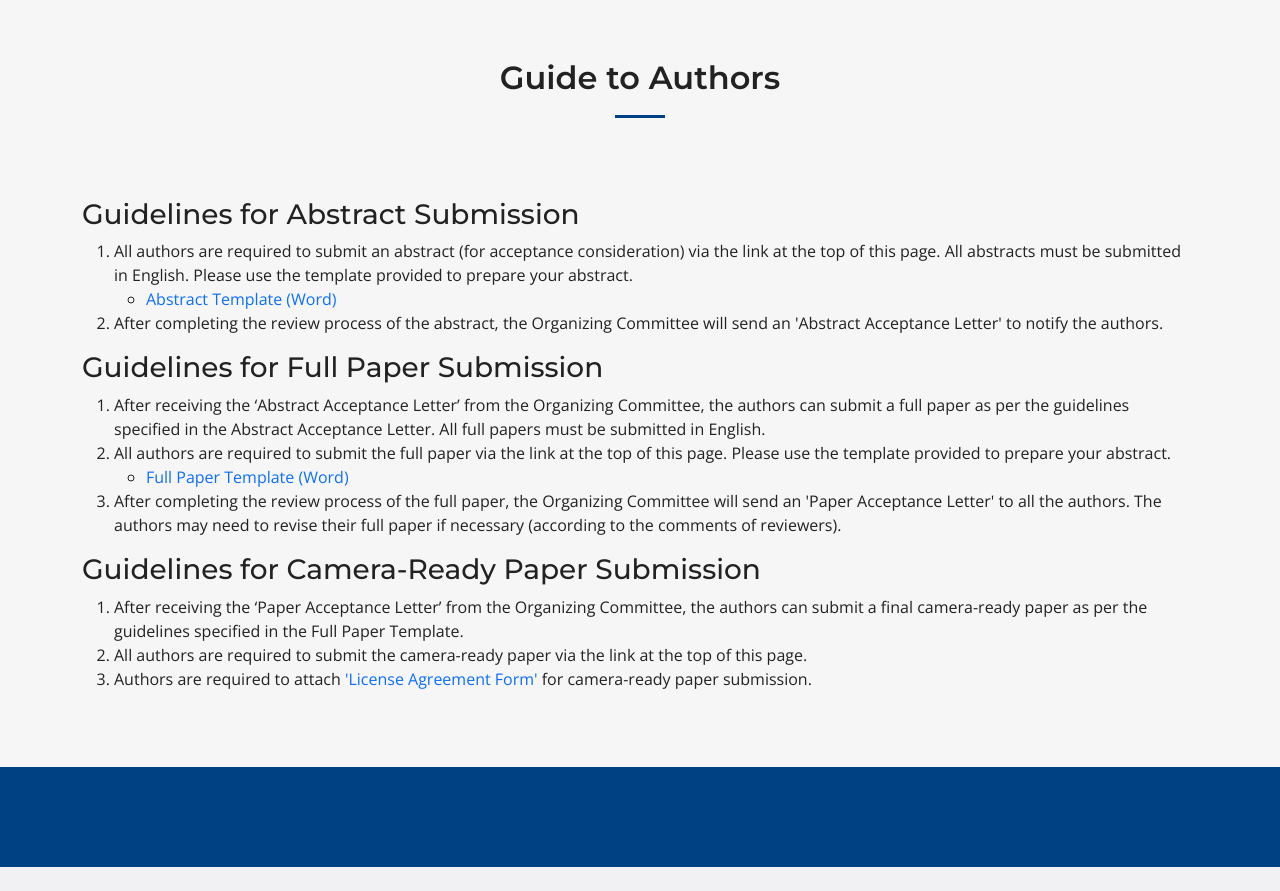
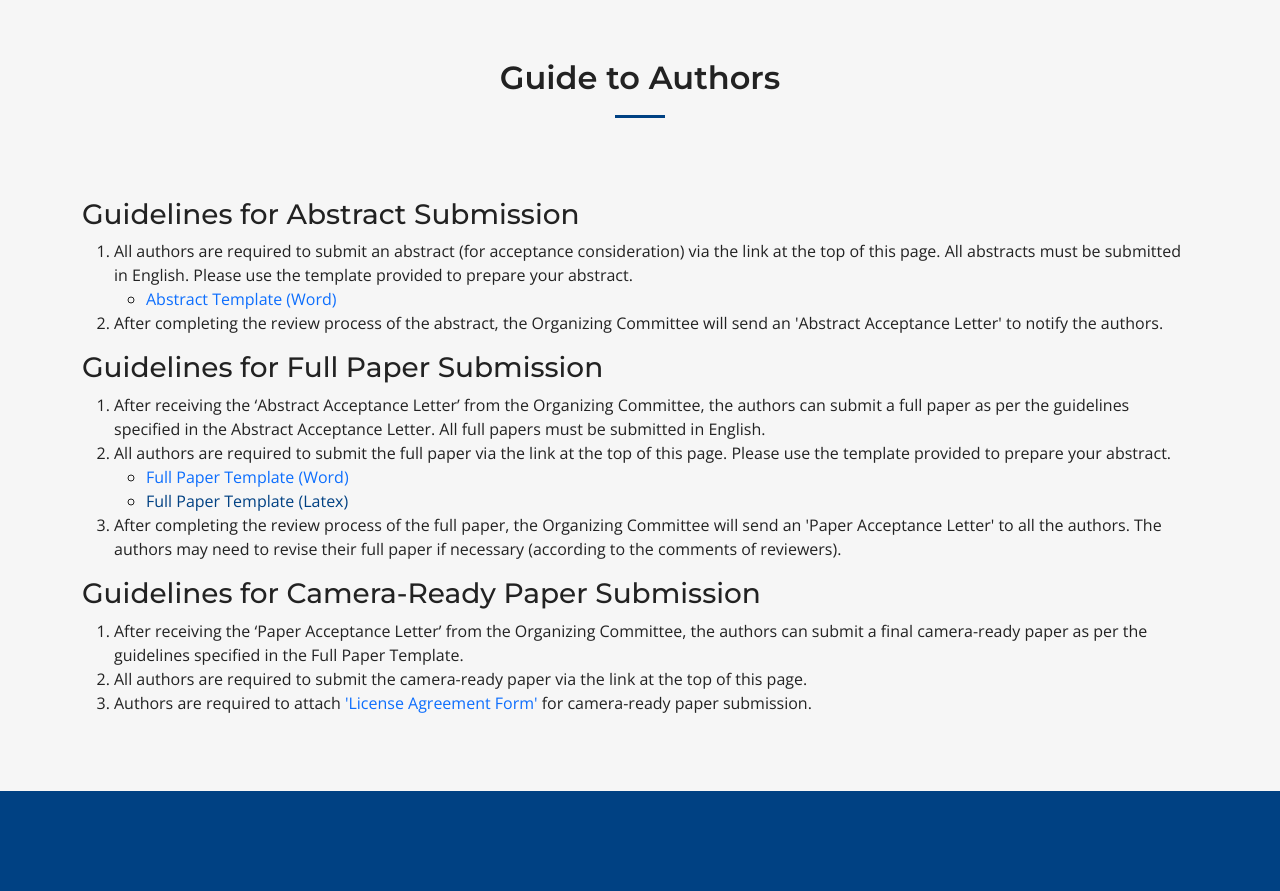
Before and after one commit to yongkheng/icmsa2024, a FastAPI app: page /submission in a window 1280 px wide. Shown: the part 470-1361 px from the top of the page. Before the commit the page ends 1337 px from the top, so only its background shows below. Run offline with FastAPI, Linux system fonts and the light colour scheme; parts of the project's set-up code (start-up, migrations or seed data) failed here and were passed over; some libraries are stand-ins or nearby versions.

Commit message:
Open full paper submission

```diff
--- a/templates/submission.html
+++ b/templates/submission.html
@@ -85,6 +85,7 @@
                     <li><a href="/static/assets/files/Full_paper_template_ICMSA_2024.docx" class="link-primary">Full
                         Paper Template (Word)</a>
                     </li>
+                    <li><a href="/static/assets/files/macro-latex-web-conf.zip">Full Paper Template (Latex)</a></li>
                 </ul>
             </li>
             <li>
```
Also changed, not shown: 1 other file.
